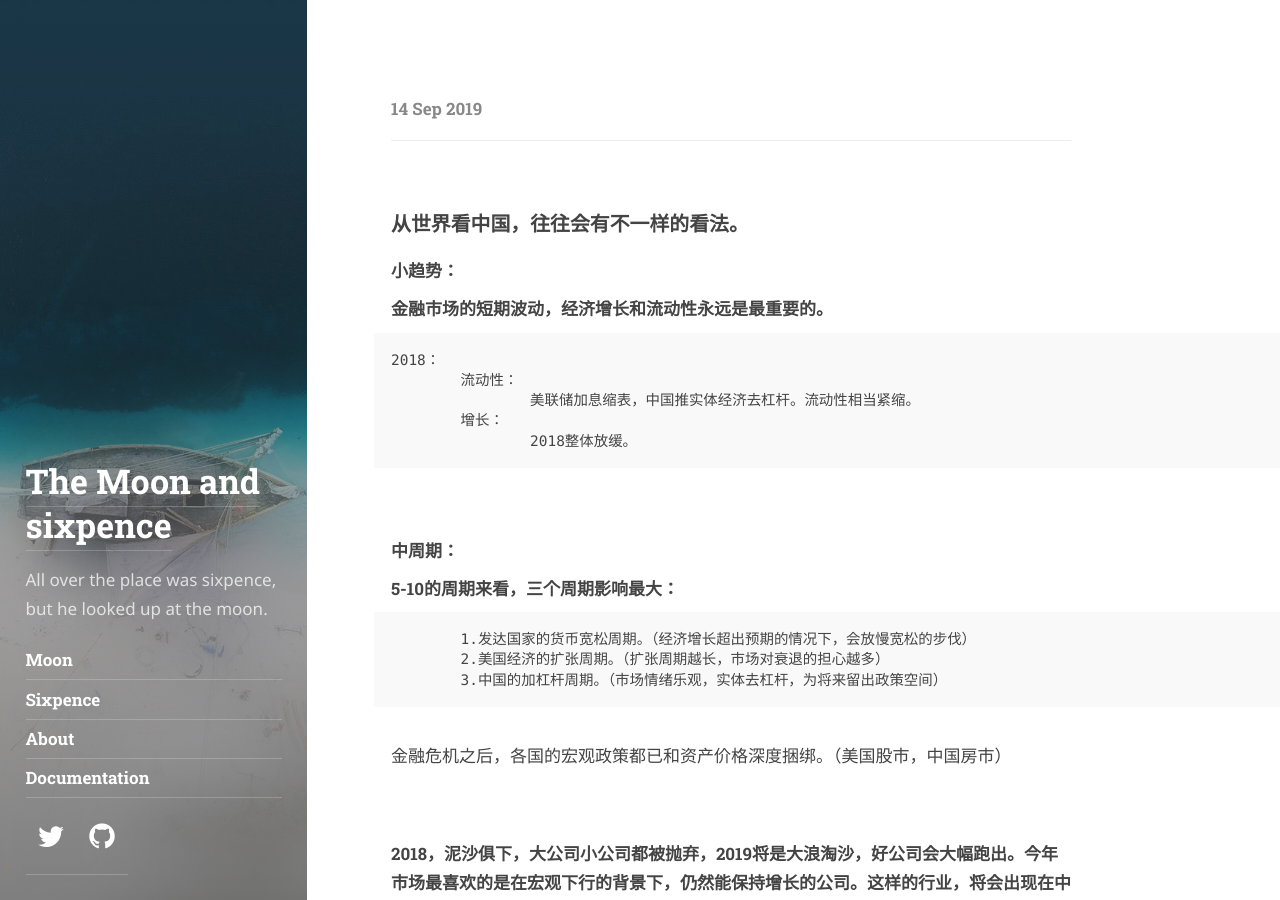
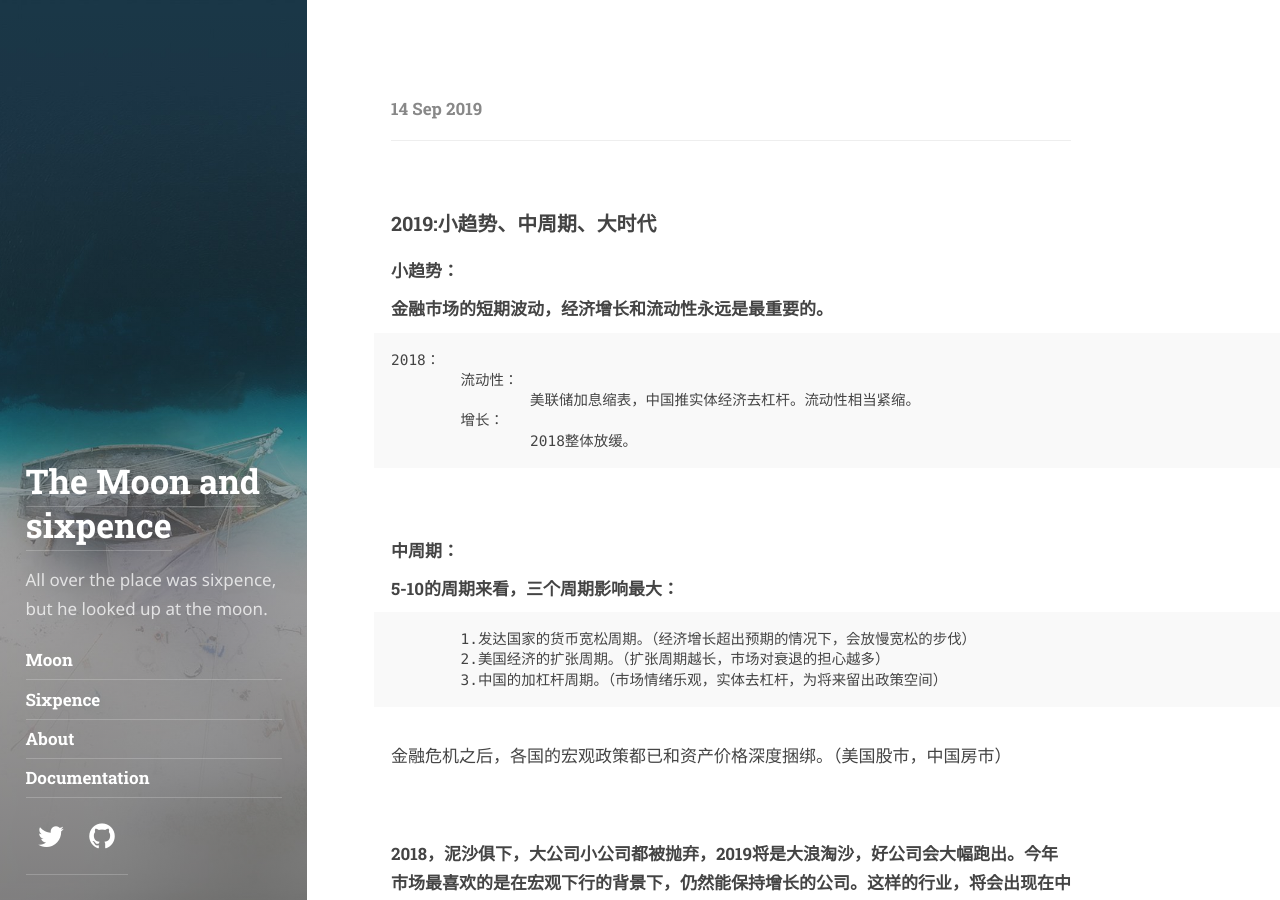
Before and after one commit to FunkyEric/FunkyEric.github.io, a Jekyll site: the page built from _posts/2019-01-30-创业思考记载.md, in a window 1280 px wide and 900 px high. Built offline with Jekyll 4.4.1, drawn with Linux system fonts in a browser that asks for light colours; some web fonts are replaced; our own code applies the rules of GitHub Pages for plain Markdown files.

Commit message:
change article

```diff
--- a/_posts/2019-01-30-创业思考记载.md
+++ b/_posts/2019-01-30-创业思考记载.md
@@ -2,10 +2,12 @@
 layout: post
 category:
 title: "2019:小趋势、中周期、大时代""
+description: >
+  从世界看中国，往往会有不一样的看法。
 tags:
 ---
 
-### 从世界看中国，往往会有不一样的看法。
+### 2019:小趋势、中周期、大时代
 
 #### 小趋势：
 ##### 金融市场的短期波动，经济增长和流动性永远是最重要的。
```
